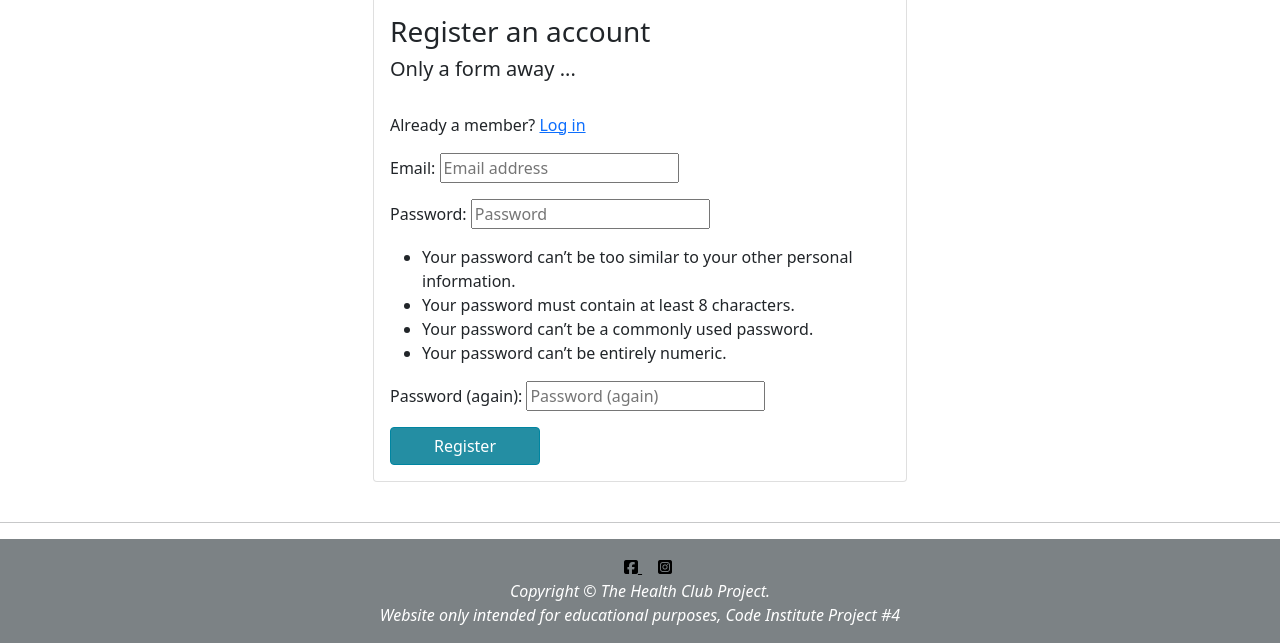
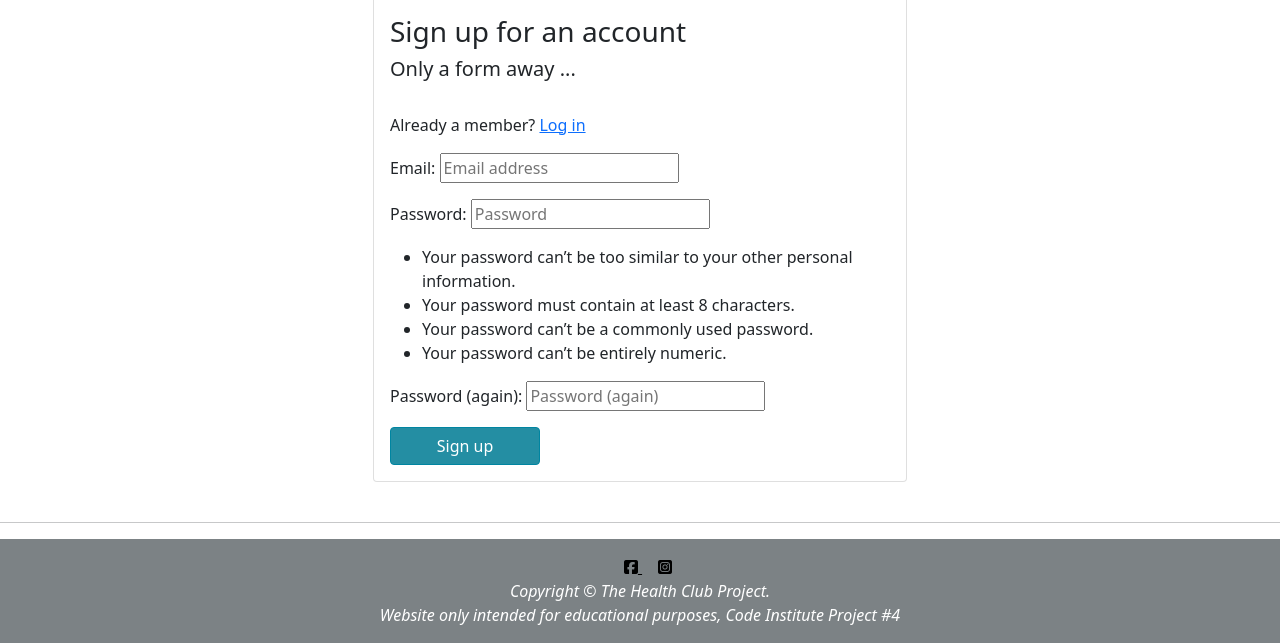
Before and after one commit to helenahagman/PP4-version2, a Django app: page /accounts/signup/ in a window 1280 px wide. Shown: the part 552-1195 px from the top of the page. Run offline with Django 5.2, Linux system fonts and the light colour scheme; some libraries are stand-ins or nearby versions.

Commit message:
corrected error in template for sign up not found

```diff
--- a/personaltrainer/urls.py
+++ b/personaltrainer/urls.py
@@ -7,6 +7,7 @@ from .views import (
     BookView,
     MemberView,
     ProfileView,
+    SignupView,
 
 )
 
--- a/templates/account/signup.html
+++ b/templates/account/signup.html
@@ -21,7 +21,7 @@
                         {{ message }}
                     </div>
                     {% endfor %}
-                    <h3>Register an account</h3>
+                    <h3>Sign up for an account</h3>
                     <h5>{% blocktrans %} Only a form away ... </h5>
                     <br>
                     {% endblocktrans %}
@@ -31,7 +31,7 @@
                         {% csrf_token %}
                         {{ form.as_p }}
                         <button id="signInButton" type="submit" class="btn btn-primary"
-                            style="width: 30%">Register</button>
+                            style="width: 30%">Sign up</button>
                     </form>
                 </div>
             </div>
```
Also changed, not shown: personaltrainer/views.py (+5 -4 lines).
